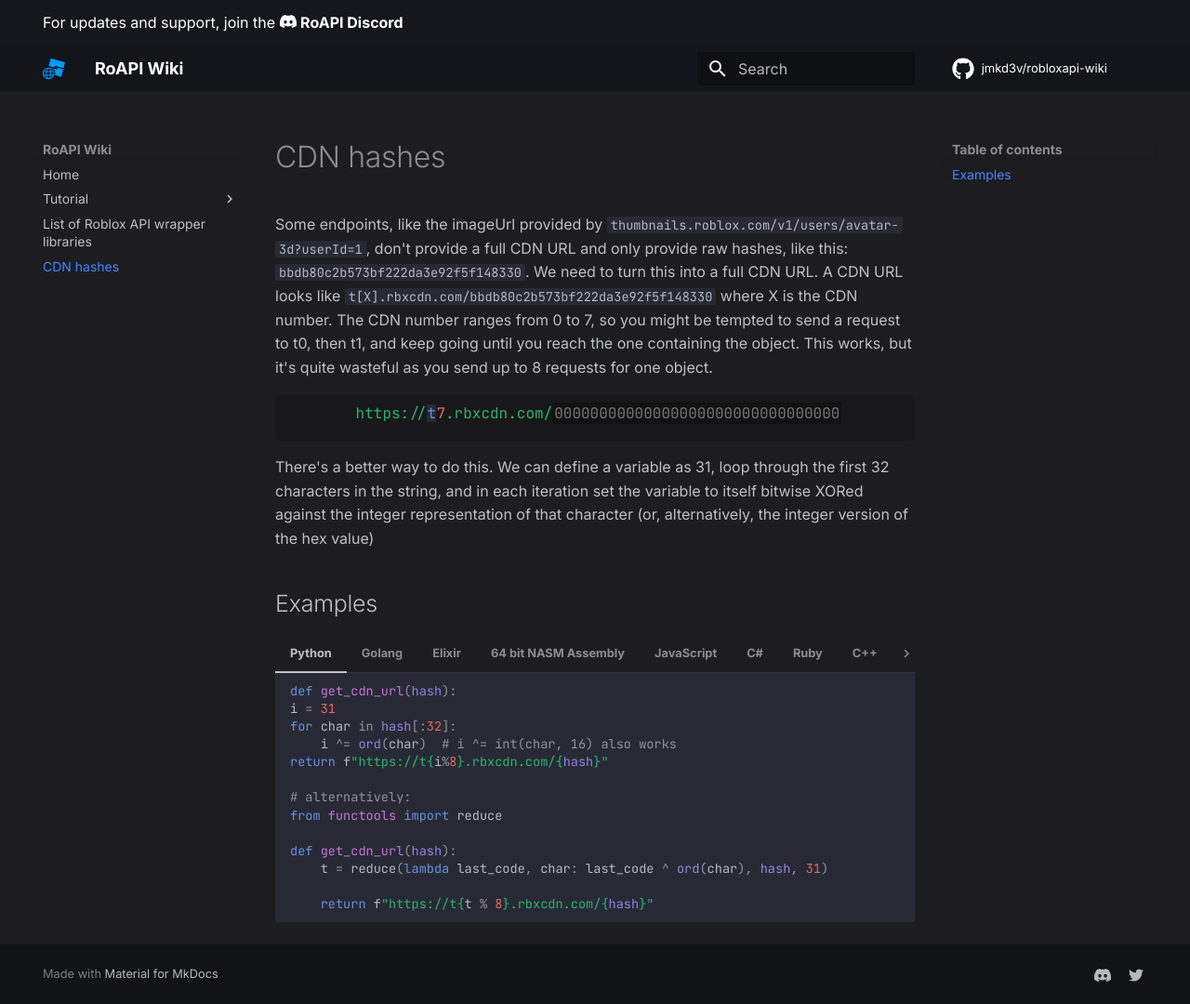
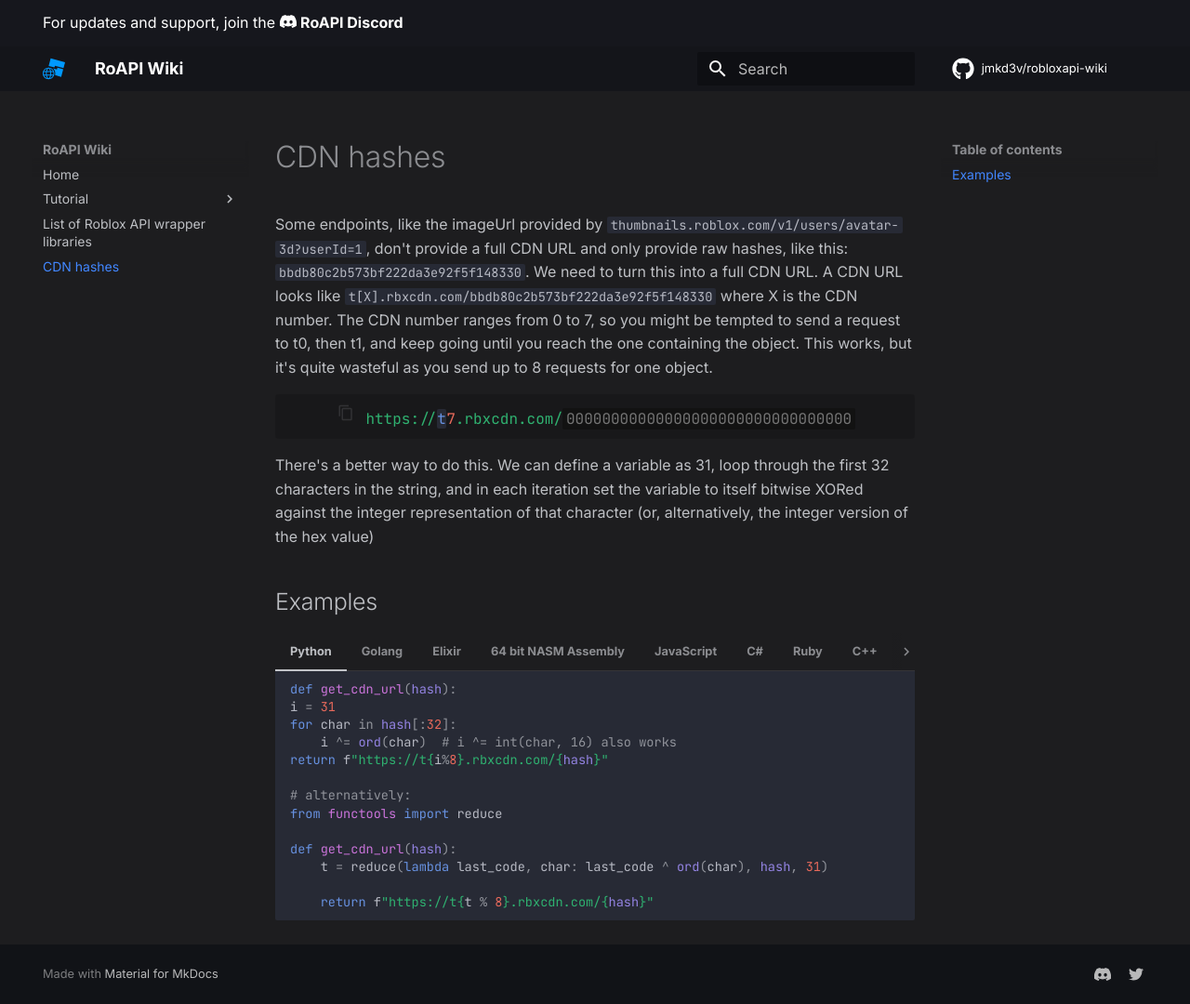
Before and after one commit to jmkd3v/robloxapi-wiki, an MkDocs documentation site: the page built from docs/cdn-hashes.md, in a window 1280 px wide and 1080 px high. Shown: the whole window at 93% size. Built offline with MkDocs 1.6.1 and Material for MkDocs 9.7.7, drawn with Linux system fonts in a browser that asks for light colours; comment, search, counter and statistics services are not loaded.

Commit message:
fix CSS + add copy button for calculator

```diff
--- a/docs/assets/theme.css
+++ b/docs/assets/theme.css
@@ -7,10 +7,45 @@
     color: #72b8ff;
 }
 
-.md-footer-copyright::after{
-	content: "· Original theme by Elttob";
-}
-
 :root {
     color-scheme: dark;
 }
+
+#hash-calculator-box {
+    font-family: var(--md-code-font-family);
+    color: var(--md-code-hl-string-color);
+    width: 100%;
+    padding: .5em 1em .5em 1em;
+    text-align: center;
+    background: rgb(0, 0, 0, .15);
+    border-radius: 4px;
+    position: relative;
+}
+
+#hash-calculator-select {
+    appearance: none;
+    color: var(--md-code-hl-keyword-color);
+    font-size: inherit;
+    font-family: inherit;
+    margin: 0px;
+    padding: 0;
+    background: var(--md-code-bg-color);
+    border: none;
+    border-radius: 2px;
+}
+
+#hash-calculator-num {
+    color: var(--md-code-hl-number-color);
+}
+
+#hash-calculator-input {
+    color: var(--md-code-hl-keyword-color);
+    background: --md-code-bg-color;
+    font-size: inherit;
+    font-family: inherit;
+    width: 32ch;
+    padding-left: 4px;
+    padding-right: 4px;
+    border-radius: 2px;
+    box-sizing: content-box;
+}
--- a/docs/cdn-hashes.md
+++ b/docs/cdn-hashes.md
@@ -11,27 +11,33 @@
 The CDN number ranges from 0 to 7, so you might be tempted to send a request to t0, then t1, and keep going until you
 reach the one containing the object. This works, but it's quite wasteful as you send up to 8 requests for one object.
 
-<div style="font-family: var(--md-code-font-family); color: var(--md-code-hl-string-color); width: 100%; padding: .5em .5em 1em 1em; text-align: center; background: rgb(0, 0, 0, .15); border-radius: .5em;">
-https://<select style="appearance: none; color: var(--md-code-hl-keyword-color); font-size: inherit; font-family: inherit; margin: 0px; padding: 0; background: var(--md-code-bg-color); border: none; ">
+<div id="hash-calculator-box">
+<button class="md-clipboard md-icon" id="hash-calculator-copy-button" title="Copy to clipboard" data-clipboard-text=""></button>
+<span id="hash-calculator-contents">
+https://<select id="hash-calculator-select">
 <option value="t">t</option>
 <option value="c">c</option>
-</select><span style="color: var(--md-code-hl-number-color);" id="hash-num">X</span>.rbxcdn.com/<input type="text" autocorrect="off" id="hash-input" maxlength="32" style="color: var(--md-code-hl-keyword-color); background: --md-code-bg-color; font-size: inherit; font-family: inherit; width: calc(32ch + 4px);" placeholder="00000000000000000000000000000000">
+</select><span id="hash-calculator-num">X</span>.rbxcdn.com/<input type="text" autocorrect="off" id="hash-calculator-input" maxlength="32" placeholder="00000000000000000000000000000000">
+</span>
 </div>
 
 <script>
-const hashInput = document.getElementById("hash-input")
-const hashNum = document.getElementById("hash-num")
+const hashInput = document.getElementById("hash-calculator-input")
+const hashNum = document.getElementById("hash-calculator-num")
+const hashCdnSelector = document.getElementById("hash-calculator-select")
+const hashCopyButton = document.getElementById("hash-calculator-copy-button")
 
-const getCdnUrl = (hash) => {
+const getCdnUrl = (cdnType, hash) => {
     const t = [...hash].reduce((lastCode, char) => lastCode ^ char.charCodeAt(0), 31)
 
-    return `https://t${t % 8}.rbxcdn.com/${hash}`;
+    return `https://${cdnType}${t % 8}.rbxcdn.com/${hash}`;
 }
 
 const update = () => {
     const hash = hashInput.value
     const hashNumValue = ([...hash].reduce((lastCode, char) => lastCode ^ char.charCodeAt(0), 31)) % 8
     hashNum.textContent = hashNumValue
+    hashCopyButton.setAttribute("data-clipboard-text", getCdnUrl(hashCdnSelector.value, hash))
 }
 
 update();
```
